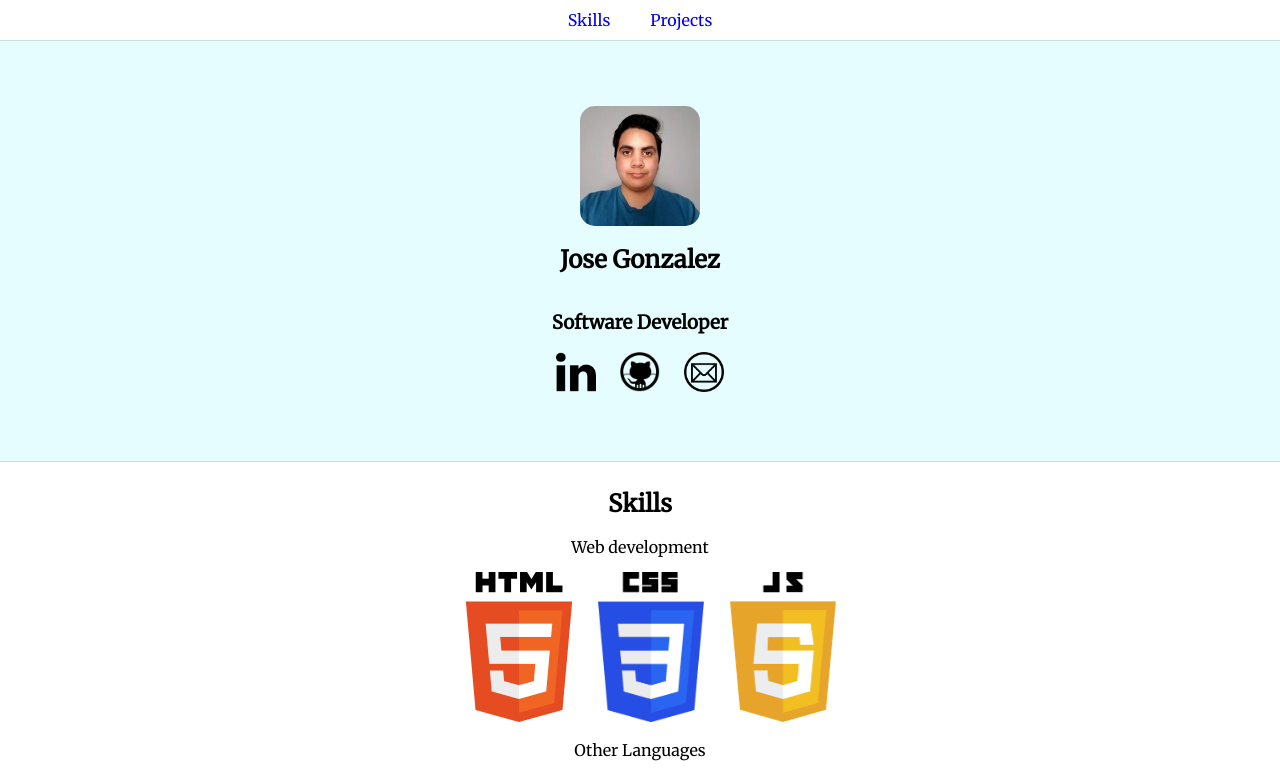
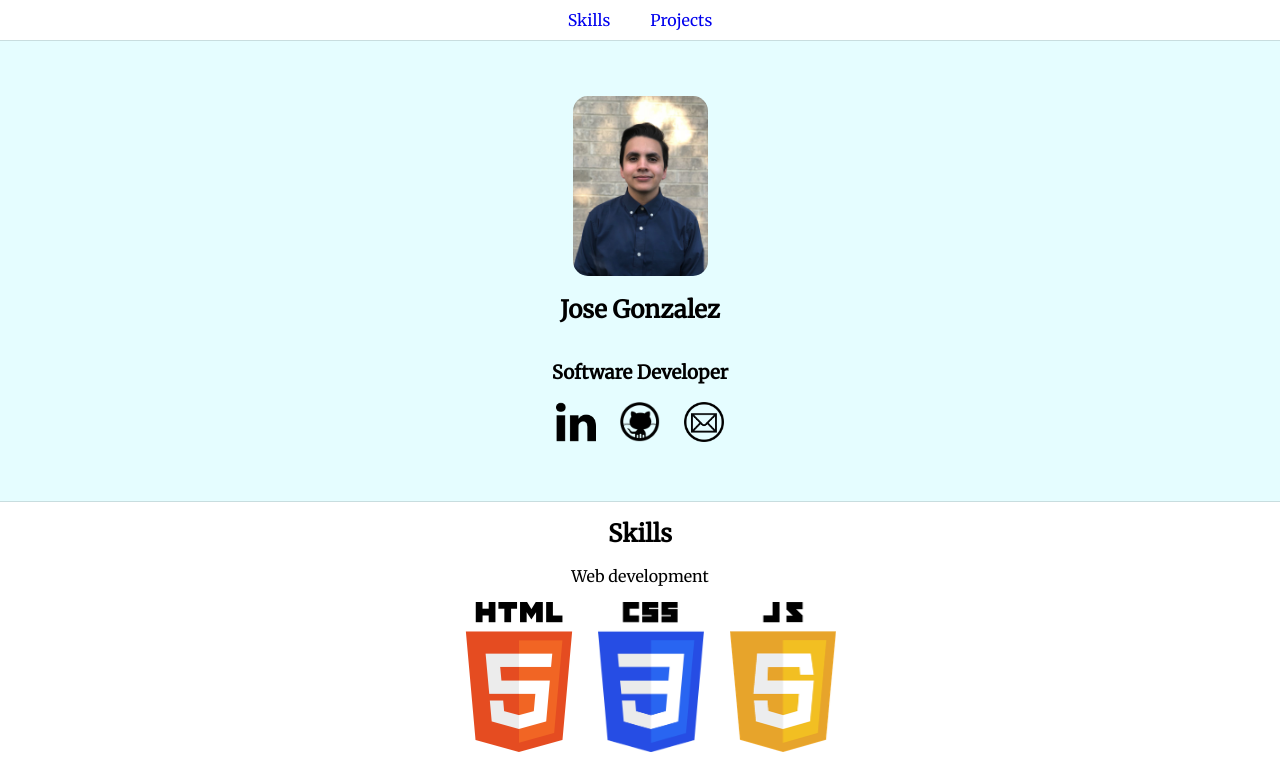
Before and after one commit to JoseGonzalez212/Portfolio, a plain HTML site: page index.html in a window 1280 px wide. Shown: the top 768 px of the page. Drawn offline with Linux system fonts and the light colour scheme.

Commit message:
New picture.
Add new picture and some padding and CSS changes.

```diff
--- a/index.html
+++ b/index.html
@@ -16,7 +16,7 @@
                 <a href="#projects">Projects</a>
         </div>
         <div id="intro">
-          <img class="profilepic" src="JoseG.jpg">
+          <img class="profilepic" src="profilepic.jpg">
             <h2>Jose Gonzalez</h2>
             <h3>Software Developer</h3>
             <div>
--- a/main.css
+++ b/main.css
@@ -14,8 +14,8 @@ a:visited {
 }
 #intro {
     background-color: #e5fdff;
-    padding-top: 10px;
-    padding-bottom: 10px;
+    padding-top: 30px;
+    padding-bottom: 30px;
     height: 50vh;
     display: flex;
     flex-direction: column;
@@ -33,7 +33,7 @@ a:visited {
 }
 .profilepic {
   border-radius: 15px;
-  height: 120px;
+  height: 180px;
 }
 .links {
     padding: 10px;
@@ -41,9 +41,11 @@ a:visited {
 #front-page {
     height: 60vh;
 }
+#logos {
+  padding: 10px;
+}
 .heading {
-    margin-top: 0px;
-    padding-top: 10px;
+    padding-top: 20px;
 }
 body {
     font-family: 'Merriweather', serif;
```
Also changed, not shown: JoseG.jpg (deleted), Profilepic.jpg (added).
